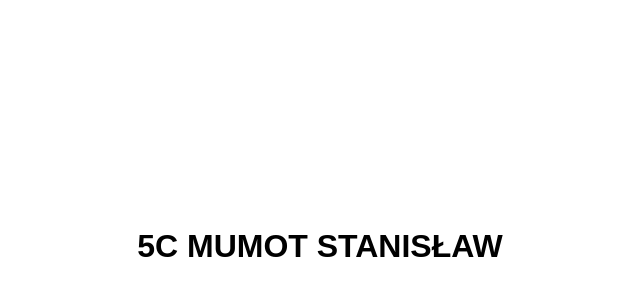
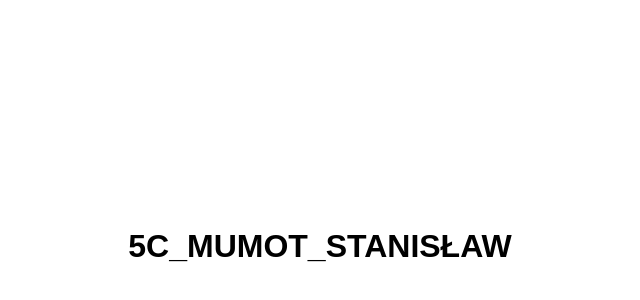
Before and after one commit to Chujeks/wtorek-automaty, a plain HTML site: page index.html in a window 1280 px wide. Shown: the part 154-454 px from the top of the page, without its empty margins (320-960 px from the left). Drawn offline with Linux system fonts and the light colour scheme.

Commit message:
Update index.html
chuj

```diff
--- a/index.html
+++ b/index.html
@@ -21,6 +21,6 @@
     </style>
 </head>
 <body>
-    <h1>5C MUMOT STANISŁAW</h1>
+    <h1>5C_MUMOT_STANISŁAW</h1>
 </body>
 </html>
```
